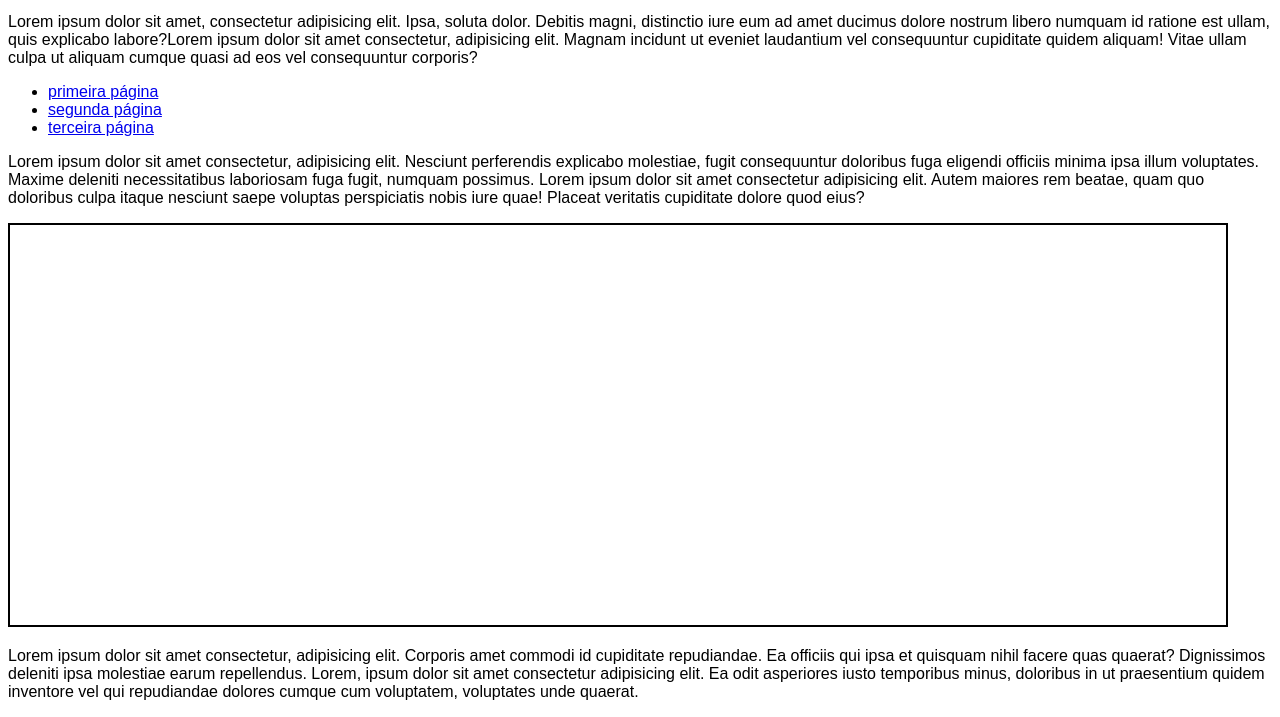
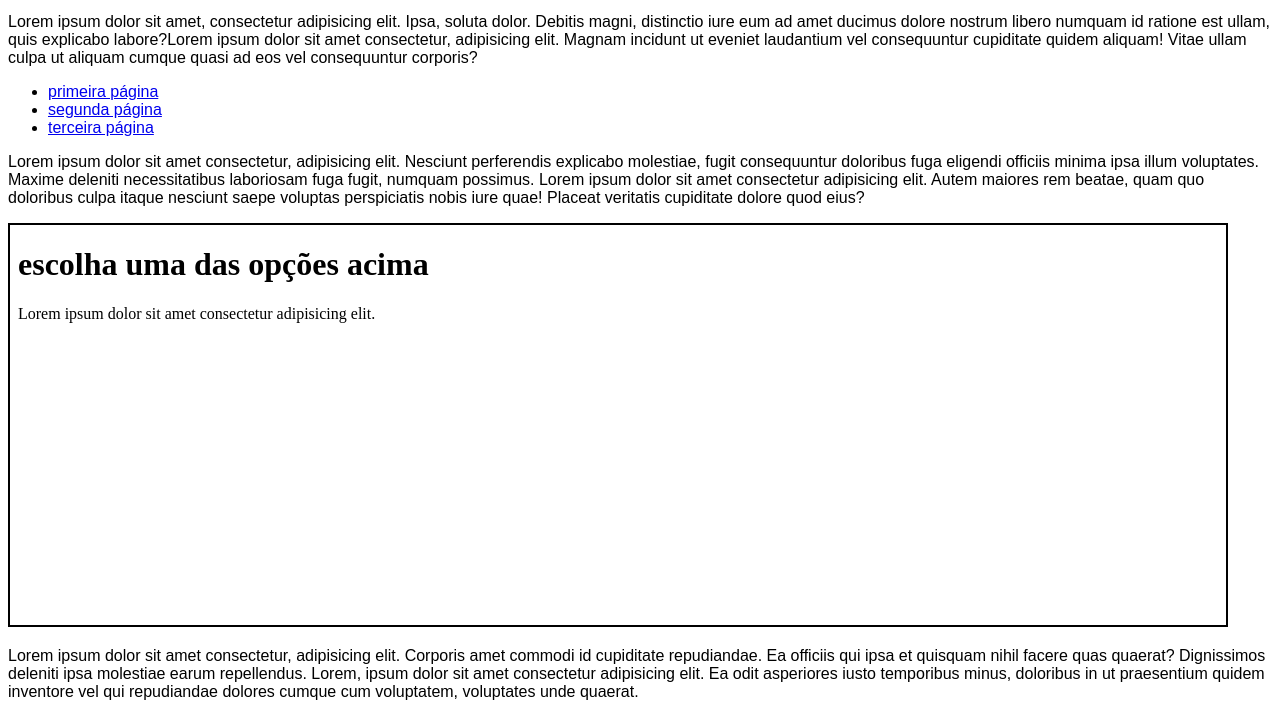
Before and after one commit to RicardoStumm-Dev/html-css, a plain HTML site: page Ex026/iframe003.html in a window 1280 px wide. Shown: the part 119-836 px from the top of the page. Drawn offline with Linux system fonts and the light colour scheme.

Commit message:
atualizando iframes

```diff
--- a/Ex026/iframe003.html
+++ b/Ex026/iframe003.html
@@ -28,7 +28,8 @@
 
     <p>Lorem ipsum dolor sit amet consectetur, adipisicing elit. Nesciunt perferendis explicabo molestiae, fugit consequuntur doloribus fuga eligendi officiis minima ipsa illum voluptates. Maxime deleniti necessitatibus laboriosam fuga fugit, numquam possimus. Lorem ipsum dolor sit amet consectetur adipisicing elit. Autem maiores rem beatae, quam quo doloribus culpa itaque nesciunt saepe voluptas perspiciatis nobis iure quae! Placeat veritatis cupiditate dolore quod eius?</p>
 
-    <iframe src="" frameborder="0" id="tela" name="frame">
+    <iframe srcdoc="<h1> escolha uma das opções acima </h1> <p> Lorem
+    ipsum dolor sit amet consectetur adipisicing elit. </p>" frameborder="0" id="tela" name="frame">
         <p>Infelizmente seu navegador não é compatível com isso.</p>
     </iframe>
     <p>Lorem ipsum dolor sit amet consectetur, adipisicing elit. Corporis amet commodi id cupiditate repudiandae. Ea officiis qui ipsa et quisquam nihil facere quas quaerat? Dignissimos deleniti ipsa molestiae earum repellendus. Lorem, ipsum dolor sit amet consectetur adipisicing elit. Ea odit asperiores iusto temporibus minus, doloribus in ut praesentium quidem inventore vel qui repudiandae dolores cumque cum voluptatem, voluptates unde quaerat.</p>
```
Also changed, not shown: 1 other file.
